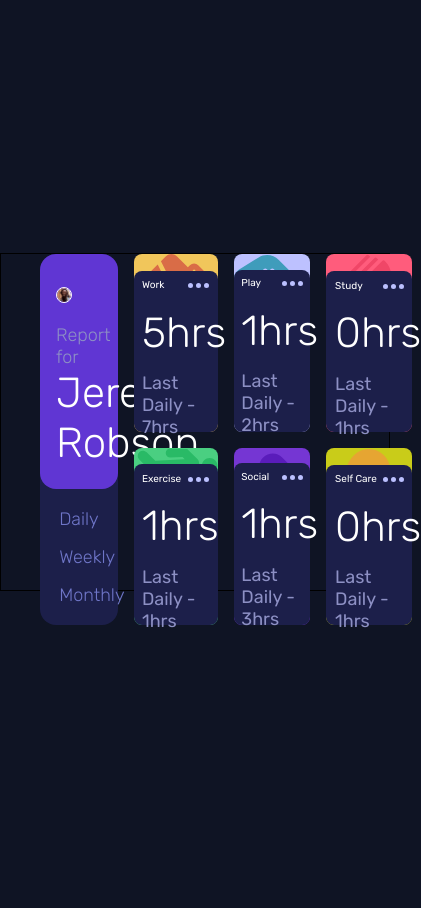
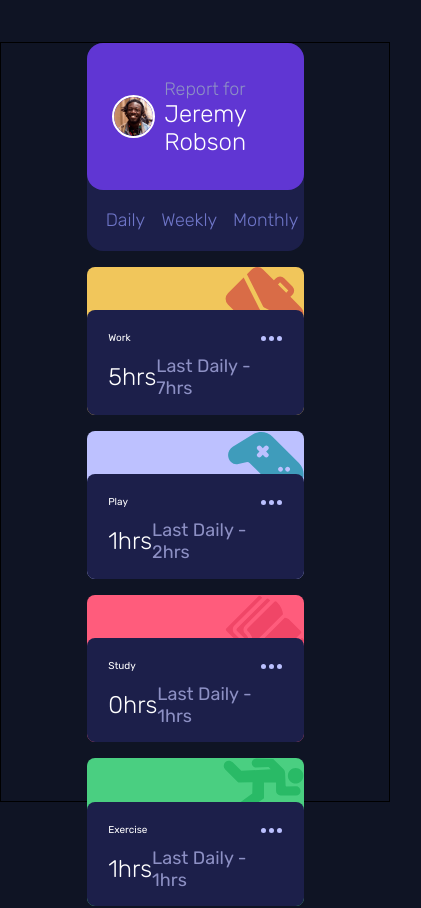
Before and after one commit to bssbrit/timeTrackingDashboard, a React (Vite) app: page / in a window 390 px wide. Shown: the top 908 px of the page, 421 px wide, since content can reach past the window. Before the commit the page ends 844 px from the top, so only its background shows below. Built offline with nearby package versions, Linux system fonts and the light colour scheme.

Commit message:
finished the mobile design

```diff
--- a/src/components/Stuff.jsx
+++ b/src/components/Stuff.jsx
@@ -19,6 +19,7 @@ const Stuff = (data) => {
                   <img src={ellipsisIcon} alt="" />
                 </div>
               </div>
+              <div id="activityStats">
                 <h1 key={item.id}>{item.timeframes.current}hrs</h1>
 
                 <p id="lastTime" key={item.id}>
@@ -29,6 +30,7 @@ const Stuff = (data) => {
                 </p>
               </div>
             </div>
+          </div>
         ))}
       </div>
     );
--- a/src/index.css
+++ b/src/index.css
@@ -68,6 +68,9 @@ body {
 h1 {
   font-weight: 300;
   font-size: 42px;
+}
+h1:hover {
+  color: rgb(156, 158, 156);
 }
 #timeFrameBtns {
   padding: 1.2rem;
@@ -143,6 +146,9 @@ button:hover {
   font-size: 10px;
   margin-bottom: 3%;
 }
+#title p:hover {
+  color: rgb(156, 158, 156);
+}
 
 #lastTime {
   font-size: 10px;
@@ -153,8 +159,63 @@ button:hover {
   font-weight: 300;
   font-size: 42px;
 }
+.activities h1:hover {
+  color: rgb(156, 158, 156);
+}
 #lastTime:hover {
   color: whitesmoke;
+}
+
+@media (max-width: 810px) {
+  h1 {
+    font-size: 38px;
+  }
+}
+
+@media (max-width: 750px) {
+  #dashboard {
+    border: 1px solid black;
+    display: grid;
+    grid-template-columns: 70%;
+    row-gap: 1rem;
+    justify-content: center;
+    height: 90%;
+  }
+  #perfil {
+    display: flex;
+  }
+  #perfil h1 {
+    font-size: 24px;
+  }
+  #nome {
+    flex: 2;
+  }
+  #foto {
+    flex: 1;
+    display: flex;
+    align-items: center;
+    justify-content: center;
+  }
+  #foto img {
+    width: 70%;
+    border: 2px solid white;
+  }
+  #timeFrameBtns {
+    flex-direction: row;
+  }
+  #info {
+    display: grid;
+    grid-template-columns: 100%;
+  }
+  #activityStats {
+    display: flex;
+    align-items: center;
+    justify-content: space-between;
+    font-size: 10px;
+  }
+  #activityStats h1 {
+    font-size: 24px;
+  }
 }
 
 /* - Blue: hsl(246, 80%, 60%)
```
Lines whose indentation alone changed are shown as unchanged.
